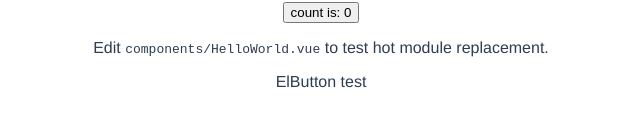
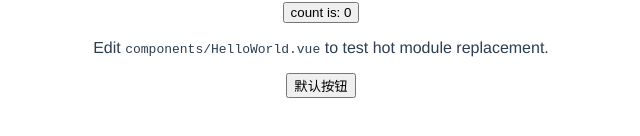
Before and after one commit to jaskang/tailv, a Vue app: page / in a window 1280 px wide. Shown: the part 342-478 px from the top of the page, without its empty margins (319-959 px from the left). Built offline with nearby package versions, Linux system fonts and the light colour scheme.

Commit message:
feat: add <button>

```diff
--- a/src/components/button/index.vue
+++ b/src/components/button/index.vue
@@ -1,12 +1,80 @@
 <template>
-  <div>ElButton test</div>
+  <button
+    class="el-button"
+    @click="handleClick"
+    :disabled="buttonDisabled || loading"
+    :autofocus="autofocus"
+    :type="nativeType"
+    :class="[
+      type ? 'el-button--' + type : '',
+      buttonSize ? 'el-button--' + buttonSize : '',
+      {
+        'is-disabled': buttonDisabled,
+        'is-loading': loading,
+        'is-plain': plain,
+        'is-round': round,
+        'is-circle': circle
+      }
+    ]"
+  >
+    <i class="el-icon-loading" v-if="loading"></i>
+    <i :class="icon" v-if="icon && !loading"></i>
+    <span v-if="$slots.default">
+      <slot></slot>
+    </span>
+  </button>
 </template>
 
-<script>
-import { defineComponent } from 'vue'
+<script lang="ts">
+import { defineComponent, inject, computed } from 'vue'
 
 export default defineComponent({
-  name: 'ElButton'
+  name: 'ElButton',
+  props: {
+    type: {
+      type: String,
+      default: 'default'
+    },
+    size: String,
+    icon: {
+      type: String,
+      default: ''
+    },
+    nativeType: {
+      type: String,
+      default: 'button'
+    },
+    loading: Boolean,
+    disabled: Boolean,
+    plain: Boolean,
+    autofocus: Boolean,
+    round: Boolean,
+    circle: Boolean
+  },
+  setup(props, { emit }) {
+    // TODO: import provider(elForm & elFormItem)
+    const elForm = inject<any>('elForm', null)
+    const elFormItem = inject<any>('elFormItem', null)
+    const _elFormItemSize = computed(() => {
+      return elFormItem?.elFormItemSize
+    })
+    const buttonSize = computed(() => {
+      // TODO 全局$ELEMENT
+      const $ELEMENT: { size?: number } = {}
+      return props.size || _elFormItemSize || ($ELEMENT || {}).size
+    })
+    const buttonDisabled = computed(() => {
+      return props.disabled || (elForm || {}).disabled
+    })
+    const handleClick = (evt: Object) => {
+      emit('click', evt)
+    }
+    return {
+      buttonSize,
+      buttonDisabled,
+      handleClick
+    }
+  }
 })
 </script>
 
--- a/webstie/App.vue
+++ b/webstie/App.vue
@@ -1,7 +1,7 @@
 <template>
   <img alt="Vue logo" src="./logo.png" />
   <HelloWorld msg="Hello Vue 3.0 + Vite" />
-  <ElButton />
+  <ElButton>默认按钮</ElButton>
 </template>
 
 <script>
```
